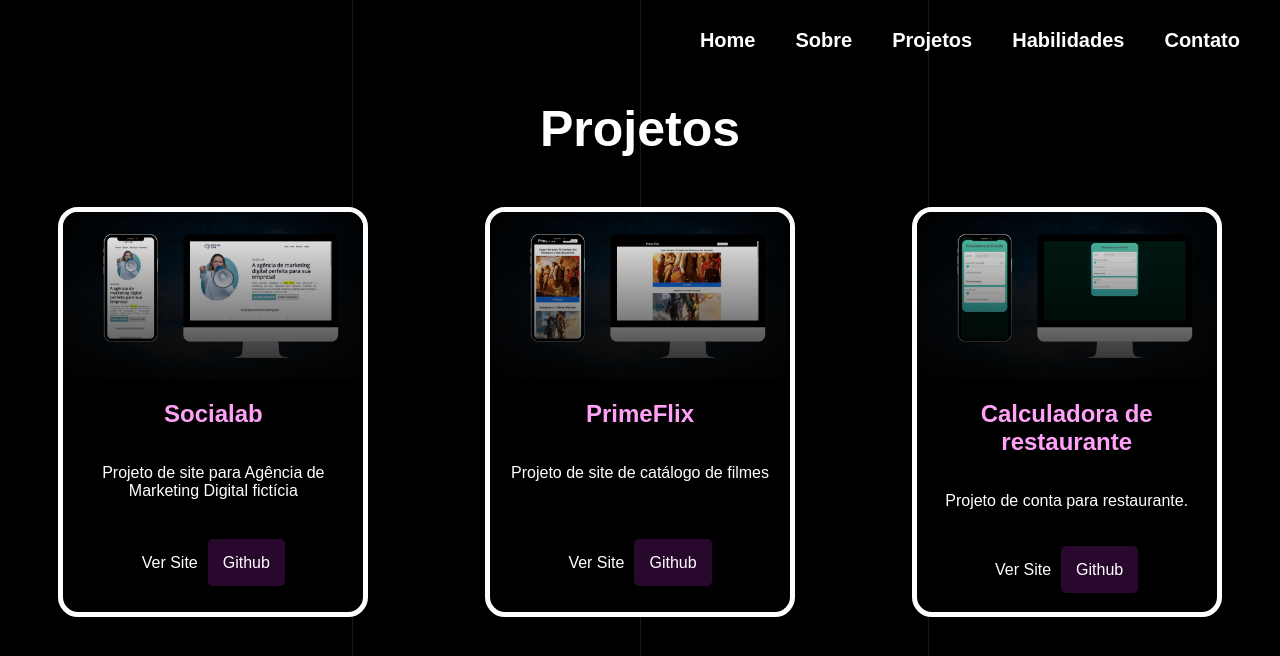
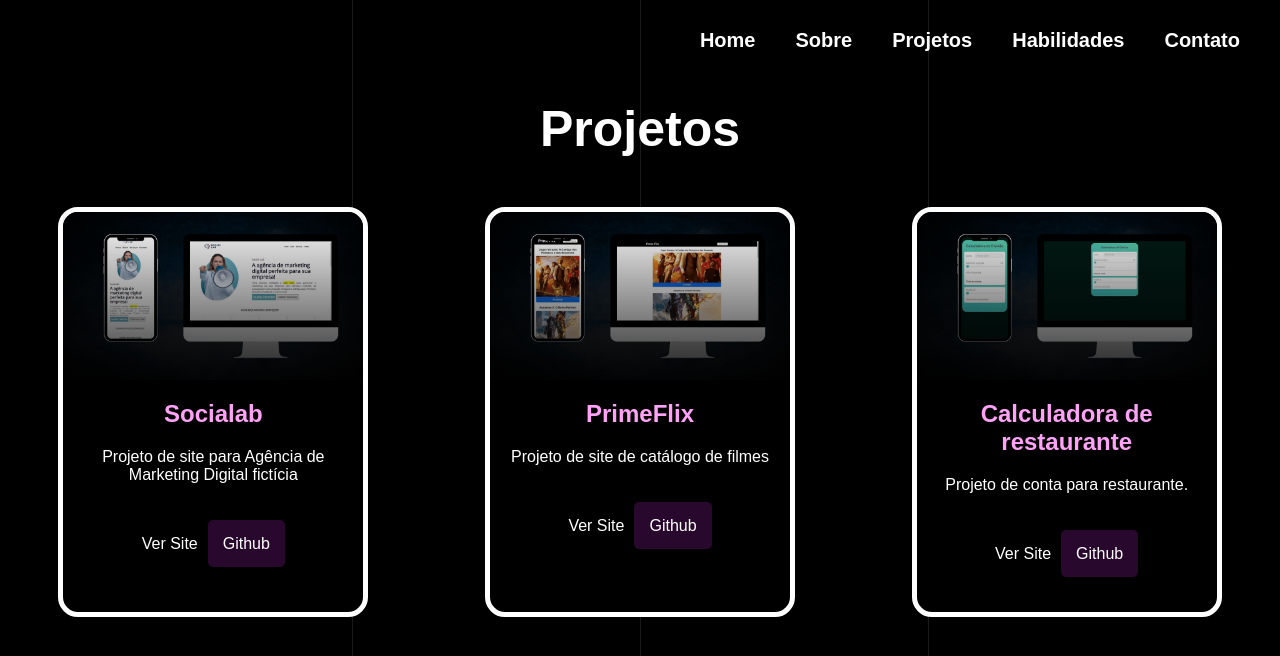
Before and after one commit to matheusabf/meu-portfolio, a React (Create React App) app: page /projetos in a window 1280 px wide. Shown: the top 656 px of the page. Built offline with nearby package versions, Linux system fonts and the light colour scheme.

Commit message:
Update index.js

```diff
--- a/src/components/ProjetoGit/index.js
+++ b/src/components/ProjetoGit/index.js
@@ -7,12 +7,14 @@ function ProjetoGit() {
         <div className="projeto">
         <div className="img">
           <img src={imagem} alt={nome} />
-          </div>
+        </div>
+        <div className="projetoinfos">
           <h2>{nome}</h2>
           <p>{descricao}</p>
           <div className="botoes">
             <a href={link} target="_blank" rel="noreferrer"><span className="deploy">Ver Site</span></a>
             <a href={github} target="_blank" rel="noreferrer"><span className="github">Github</span></a>
+          </div>
           </div>
         </div>
     </div>
```
